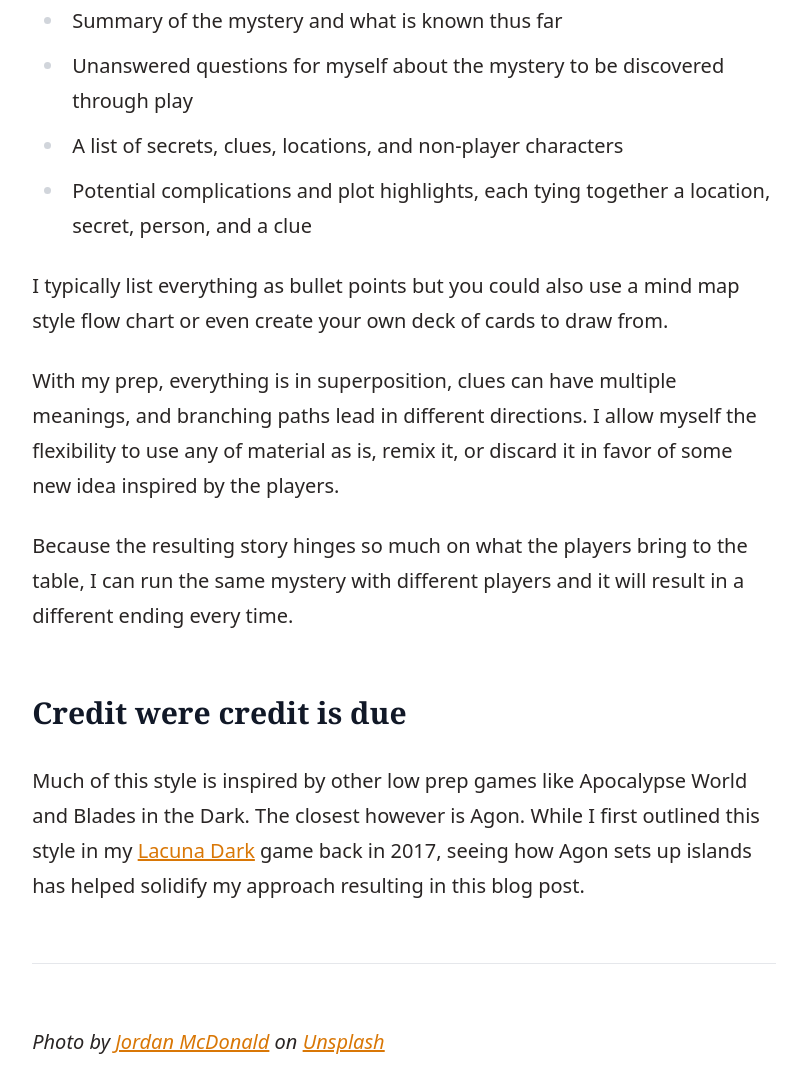
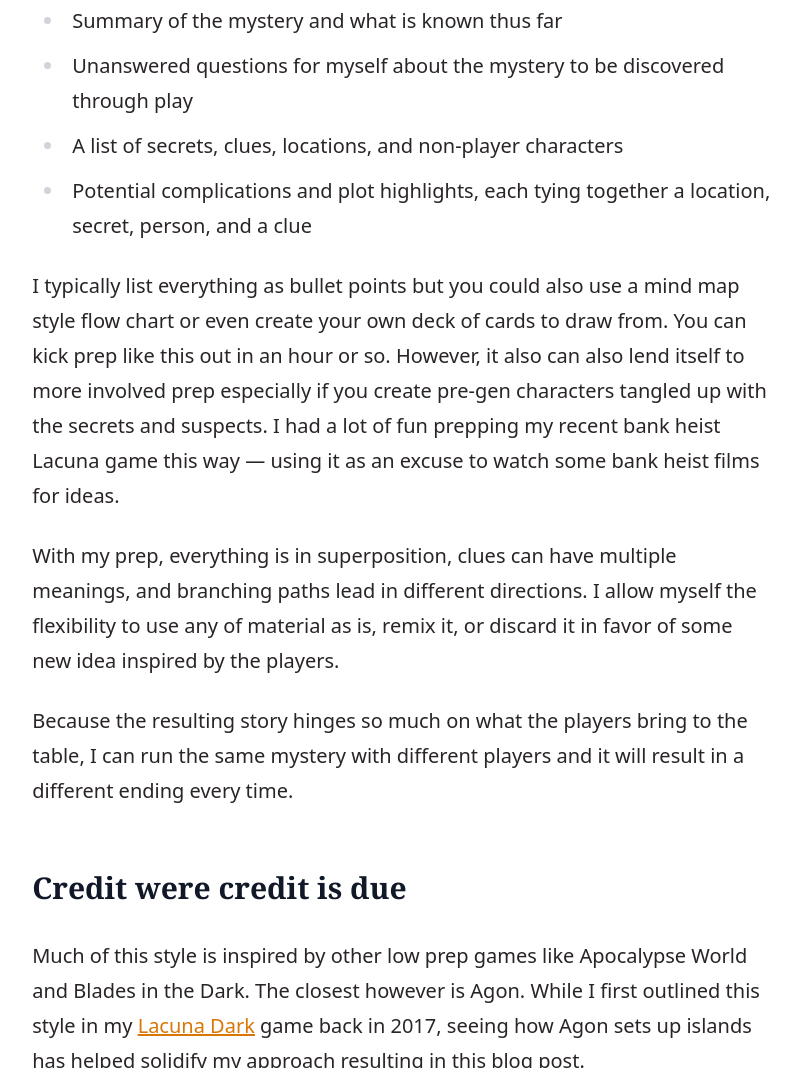
Before and after one commit to colinaut/mirth-peddlers-astro, an Astro site: page /posts/creating-an-emergent-mystery in a window 1280 px wide. Shown: the part 2889-3957 px from the top of the page, without its empty margins (236-1036 px from the left). Built offline with nearby package versions, Linux system fonts and the light colour scheme; Astro itself is replaced by a stand-in of ours; a web font is replaced by a local one.

Commit message:
content: update to blog post

```diff
--- a/src/pages/posts/creating-an-emergent-mystery.md
+++ b/src/pages/posts/creating-an-emergent-mystery.md
@@ -40,7 +40,7 @@ My prep looks like this:
 * A list of secrets, clues, locations, and non-player characters
 * Potential complications and plot highlights, each tying together a location, secret, person, and a clue
 
-I typically list everything as bullet points but you could also use a mind map style flow chart or even create your own deck of cards to draw from.
+I typically list everything as bullet points but you could also use a mind map style flow chart or even create your own deck of cards to draw from. You can kick prep like this out in an hour or so. However, it also can also lend itself to more involved prep especially if you create pre-gen characters tangled up with the secrets and suspects. I had a lot of fun prepping my recent bank heist Lacuna game this way — using it as an excuse to watch some bank heist films for ideas.
 
 With my prep, everything is in superposition, clues can have multiple meanings, and branching paths lead in different directions. I allow myself the flexibility to use any of material as is, remix it, or discard it in favor of some new idea inspired by the players.
 
```
